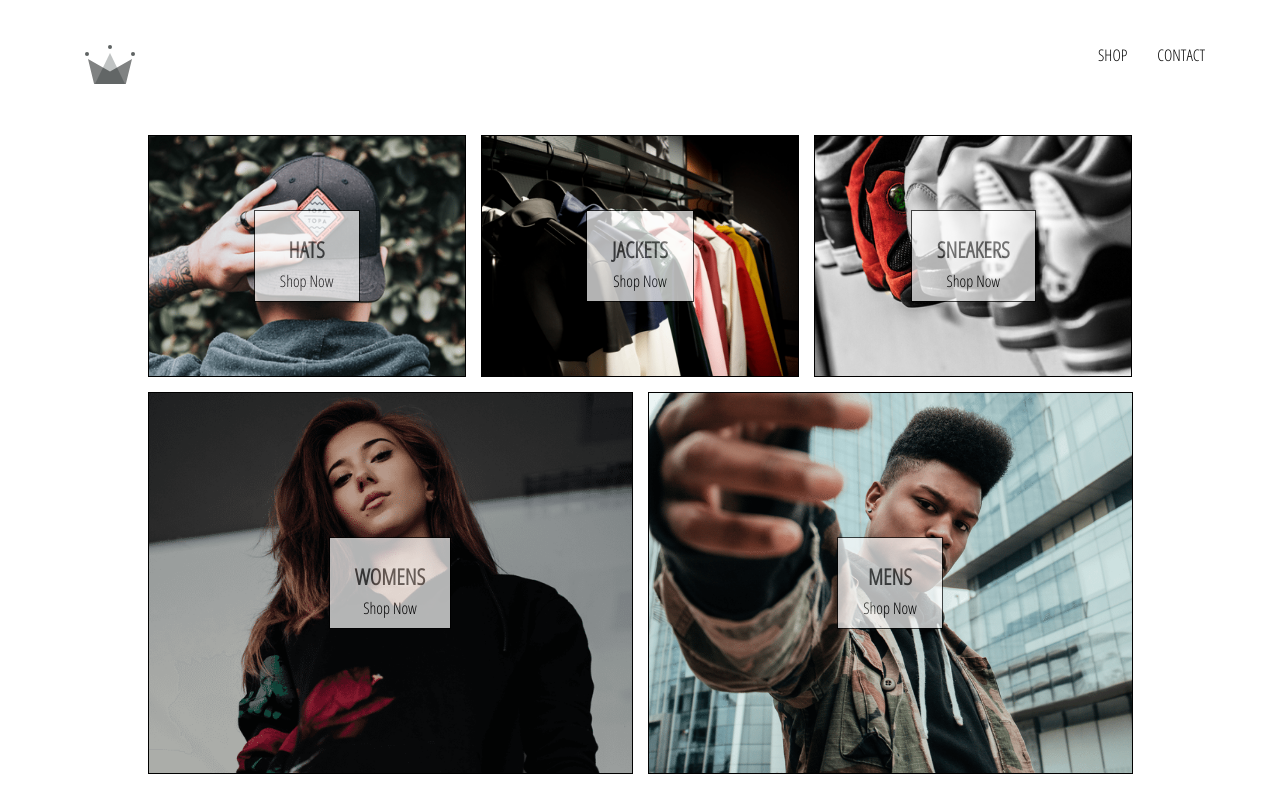
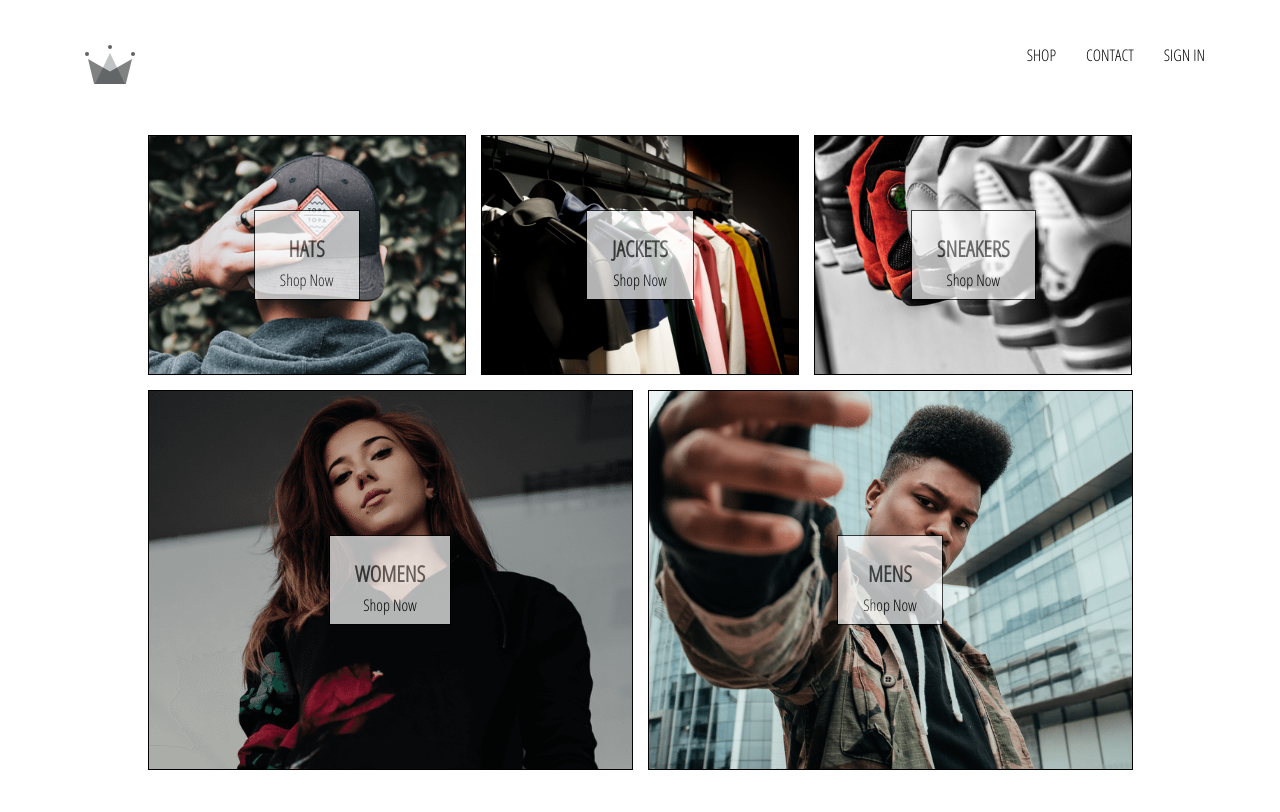
Before and after one commit to jpaljasma/crwn-clothing, a React (Create React App) app: page / in a window 1280 px wide. Shown: the top 812 px of the page. Built offline with nearby package versions, Linux system fonts and the light colour scheme; no server answers.

Commit message:
Addd firebase connection, handled sign in and sign out

```diff
--- a/package.json
+++ b/package.json
@@ -6,6 +6,7 @@
     "@testing-library/jest-dom": "^4.2.4",
     "@testing-library/react": "^9.3.2",
     "@testing-library/user-event": "^7.1.2",
+    "firebase": "^7.9.3",
     "node-sass": "^4.13.1",
     "react": "^16.12.0",
     "react-dom": "^16.12.0",
--- a/src/App.js
+++ b/src/App.js
@@ -6,11 +6,36 @@
 import SignInAndSignUpPage from './pages/sign-in-and-sign-up/sign-in-and-sign-up.component';
 import NotFound from './pages/notfound/notfound.component';
 import Header from './components/header/header.component';
+import { auth } from './firebase/firebase.utils';
 
-function App() {
+class App extends React.Component {
+  constructor() {
+    super();
+    this.state = {
+      currentUser: null
+    };
+  }
+
+  unsubscribeFromAuth = null;
+
+  componentDidMount() {
+    this.unsubscribeFromAuth = auth.onAuthStateChanged(user => {
+      this.setState({ currentUser: user }, () =>
+        console.log(this.state.currentUser)
+      );
+    });
+  }
+
+  componentWillUnmount() {
+    if(null !== this.unsubscribeFromAuth) {
+      this.unsubscribeFromAuth();
+    }
+  }
+
+  render() {
     return (
       <div>
-      <Header />
+        <Header currentUser={this.state.currentUser} />
         <Switch>
           <Route exact path='/' component={HomePage} />
           <Route exact path='/shop' component={ShopPage} />
@@ -20,5 +45,6 @@
       </div>
     );
   }
+}
 
 export default App;
--- a/src/App.scss
+++ b/src/App.scss
@@ -1,3 +1,7 @@
+* {
+    box-sizing: border-box;
+}
+
 body {
     font-family: 'Open Sans Condensed';
     padding: 20px 60px;
--- a/src/components/custom-button/custom-button.component.jsx
+++ b/src/components/custom-button/custom-button.component.jsx
@@ -1,8 +1,11 @@
 import React from 'react';
 import './custom-button.styles.scss';
 
-const CustomButton = ({ children, ...otherProps }) => (
-  <button className='custom-button' {...otherProps}>
+const CustomButton = ({ children, isGoogleSignIn, ...otherProps }) => (
+  <button
+    className={`${isGoogleSignIn ? 'google-sign-in ' : ''}custom-button`}
+    {...otherProps}
+  >
     {children}
   </button>
 );
--- a/src/components/custom-button/custom-button.styles.scss
+++ b/src/components/custom-button/custom-button.styles.scss
@@ -1,3 +1,5 @@
+$google-blue: #4285f4;
+
 .custom-button {
   min-width: 165px;
   width: auto;
@@ -14,6 +16,16 @@
   border: none;
   cursor: pointer;
 
+  &.google-sign-in {
+    background-color: $google-blue;
+    color: white;
+    &:hover {
+      background-color: #357ae8;
+      color: white;
+      border: none;
+    }
+  }
+
   &:hover {
     background-color: white;
     color: black;
--- a/src/components/header/header.component.jsx
+++ b/src/components/header/header.component.jsx
@@ -1,18 +1,32 @@
 import React from 'react';
 import { Link } from 'react-router-dom';
-import {ReactComponent as Logo} from './../../assets/crown.svg';
+import { ReactComponent as Logo } from './../../assets/crown.svg';
+import { auth } from './../../firebase/firebase.utils';
 
 import './header.styles.scss';
 
-const Header = () => (
+const Header = ({ currentUser }) => (
   <div className='header'>
     <Link className='logo-container' to='/'>
       <Logo alt='Crown Logo' className='logo' />
     </Link>
 
     <div className='options'>
-      <Link className='option' to='/shop'>SHOP</Link>
-      <Link className='option' to='/contact'>CONTACT</Link>
+      <Link className='option' to='/shop'>
+        SHOP
+      </Link>
+      <Link className='option' to='/contact'>
+        CONTACT
+      </Link>
+      {currentUser ? (
+        <div className='option' onClick={() => auth.signOut()}>
+          SIGN OUT
+        </div>
+      ) : (
+        <Link className='option' to='/signin'>
+          SIGN IN
+        </Link>
+      )}
     </div>
   </div>
 );
--- a/src/components/header/header.styles.scss
+++ b/src/components/header/header.styles.scss
@@ -26,6 +26,7 @@
     }
     .option {
       padding: 10px 15px;
+      cursor: pointer;
     }
   }
 }
--- a/src/components/sign-in/sign-in.component.jsx
+++ b/src/components/sign-in/sign-in.component.jsx
@@ -2,6 +2,8 @@
 
 import FormInput from '../form-input/form-input.component';
 import CustomButton from '../custom-button/custom-button.component';
+
+import { signInWithGoogle } from '../../firebase/firebase.utils';
 
 import './sign-in.styles.scss';
 
@@ -57,8 +59,13 @@
             handleChange={this.handleChange}
             required
           />
-
-          <CustomButton type='submit'>Sign in</CustomButton>
+          <div className='buttons'>
+            <CustomButton type='submit'>Sign in</CustomButton>
+            <CustomButton isGoogleSignIn onClick={signInWithGoogle}>
+              {' '}
+              Sign in with Google{' '}
+            </CustomButton>
+          </div>
         </form>
       </div>
     );
--- a/src/components/sign-in/sign-in.styles.scss
+++ b/src/components/sign-in/sign-in.styles.scss
@@ -1,5 +1,5 @@
 .sign-in {
-  width: 30vw;
+  width: 380px;
   display: flex;
   flex-direction: column;
 
@@ -7,4 +7,8 @@
     margin: 10px 0;
   }
 
+  .buttons {
+    display: flex;
+    justify-content: space-between;
+  }
 }
--- /dev/null
+++ b/src/firebase/firebase.utils.js
@@ -0,0 +1,30 @@
+import firebase from 'firebase/app';
+import 'firebase/firestore';  // for the db
+import 'firebase/auth';  // for authentication
+
+const config = {
+  apiKey: "AIzaSyChD-B1cEkULepJyUK2Qv9SdXwYYHZyAEg",
+  authDomain: "crwn-clothing-reactdb.firebaseapp.com",
+  databaseURL: "https://crwn-clothing-reactdb.firebaseio.com",
+  projectId: "crwn-clothing-reactdb",
+  storageBucket: "crwn-clothing-reactdb.appspot.com",
+  messagingSenderId: "507290513033",
+  appId: "1:507290513033:web:6b1ad294c30328267de058",
+  measurementId: "G-LHJ5Y9ES86"
+};
+
+firebase.initializeApp(config);
+
+export const auth = firebase.auth();
+export const firestore = firebase.firestore();
+
+const provider = new firebase.auth.GoogleAuthProvider();
+// we want always to trigger the dialog
+provider.setCustomParameters({
+  prompt: 'select_account'
+});
+
+// we want sign in to only work with Google
+export const signInWithGoogle = () => auth.signInWithPopup(provider);
+
+export default firebase;
```
Also changed, not shown: 1 other file (tests, documents, lock files or other folders). Lines whose indentation alone changed are shown as unchanged.
